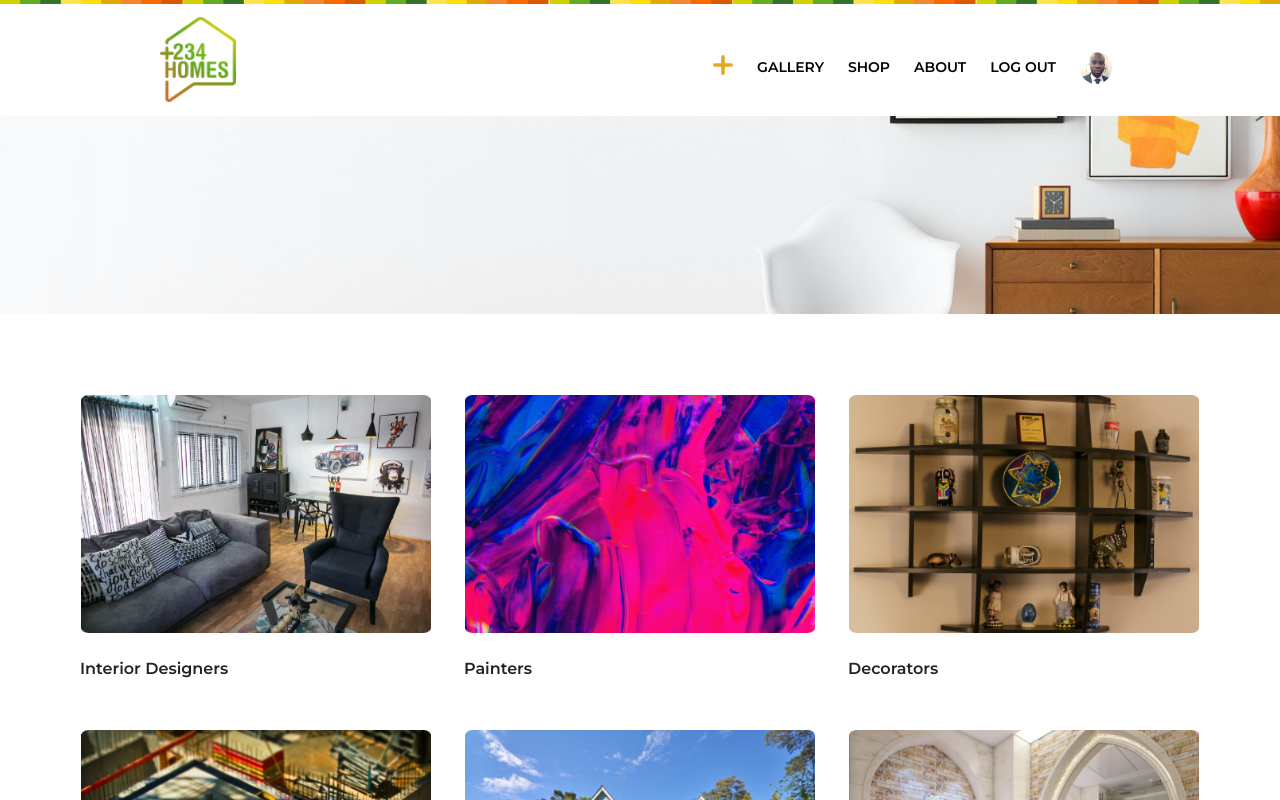
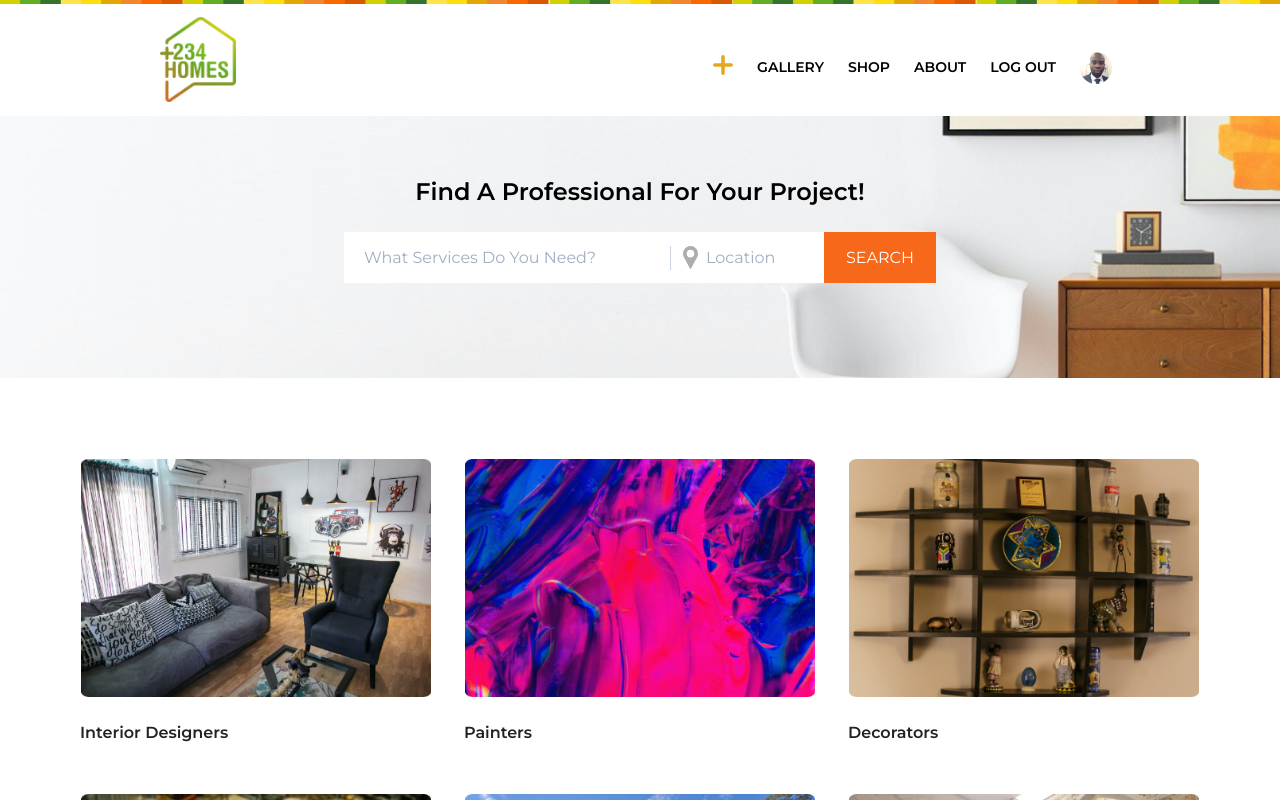
Before and after one commit to CJMaxwell/234HomesFrontend, a Next.js app: page /dashboard in a window 1280 px wide. Shown: the top 800 px of the page. Built offline with nearby package versions, Linux system fonts and the light colour scheme.

Commit message:
Added search bar on the Dashboard

```diff
--- a/components/templates/Dashboard.tsx
+++ b/components/templates/Dashboard.tsx
@@ -4,22 +4,81 @@ import styled, { ThemeContext } from 'styled-components';
 import ProfileNavbar from '../Organisms/ProfileNavbar';
 import Footer from './Footer';
 import Favourite from '../molecules/Favourite';
+import Button from '../atoms/Button';
+
+
 const Hero = styled.section`
-  height: 12.425rem;
+  height: 16.425rem;
   background: url('/img/Hero.png');
   background-position: center;
   background-repeat: no-repeat;
   background-size: cover;
+
+  h1 {
+    padding-top: 3.65rem;
+    font-size: 1.5rem;
+    font-weight: 600;
+    padding-bottom: 1.4rem;
+  }
+
+  .form-elements-wrap {
+    width: 30rem;
+    background: ${({ theme }) => theme.colors.white};
+    padding-left: 20px;
+    height: 3.15rem;
+    box-sizing: border-box;
+  }
+
+  .map-pin {
+    display: inline-block;
+    padding-right: 0.5rem;
+    height: 23px;
+  }
+`;
+const Search = styled(Button)`
+  border-radius: 0;
+  height: 3.15rem;
+  width: 7rem;
 `;
 
+
 const Dashboard = () => {
+
+  const theme = useContext(ThemeContext);
+
   return (
     <section>
       <img src="/img/color-pattern.png" alt="+234Homes Colour pattern" />
       <div className="general-padding container mx-auto">
         <ProfileNavbar />
       </div>
-      <Hero />
+      <Hero>
+        <h1 className="text-center">
+          Find A Professional For Your Project!
+        </h1>
+        <form className="flex items-center justify-center">
+          <div className="flex items-center form-elements-wrap">
+            <div className="border-r border-gray-400 w-8/12">
+              <input
+                className="outline-none w-full"
+                type="text"
+                placeholder="What Services Do You Need?"
+              />
+            </div>
+            <div className="w-4/12 pl-3">
+              <div className="flex items-center w-full">
+                <img src="/img/map-pin.svg" className="map-pin" alt="Map Pin" />
+                <input
+                  className="outline-none w-3/4"
+                  type="text"
+                  placeholder="Location"
+                />
+              </div>
+            </div>
+          </div>
+          <Search className="uppercase">Search </Search>
+        </form>
+      </Hero>
       <section className="container mx-auto general-padding mt-20 mb-32">
         <div className="flex justify-between items-center">
           <Favourite imgUrl={'/img/AH-fav.png'} height={'15rem'} width={'22rem'} title={'Interior Designers'} />
```
